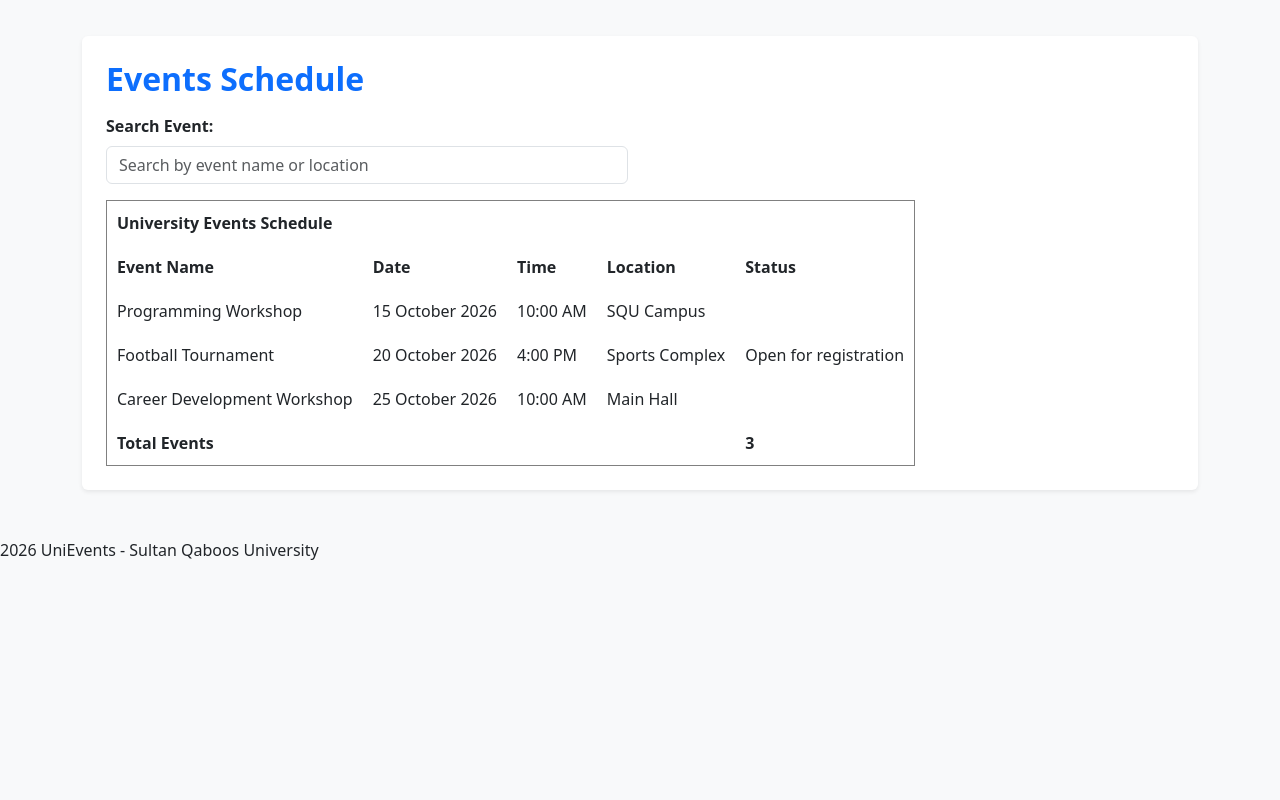
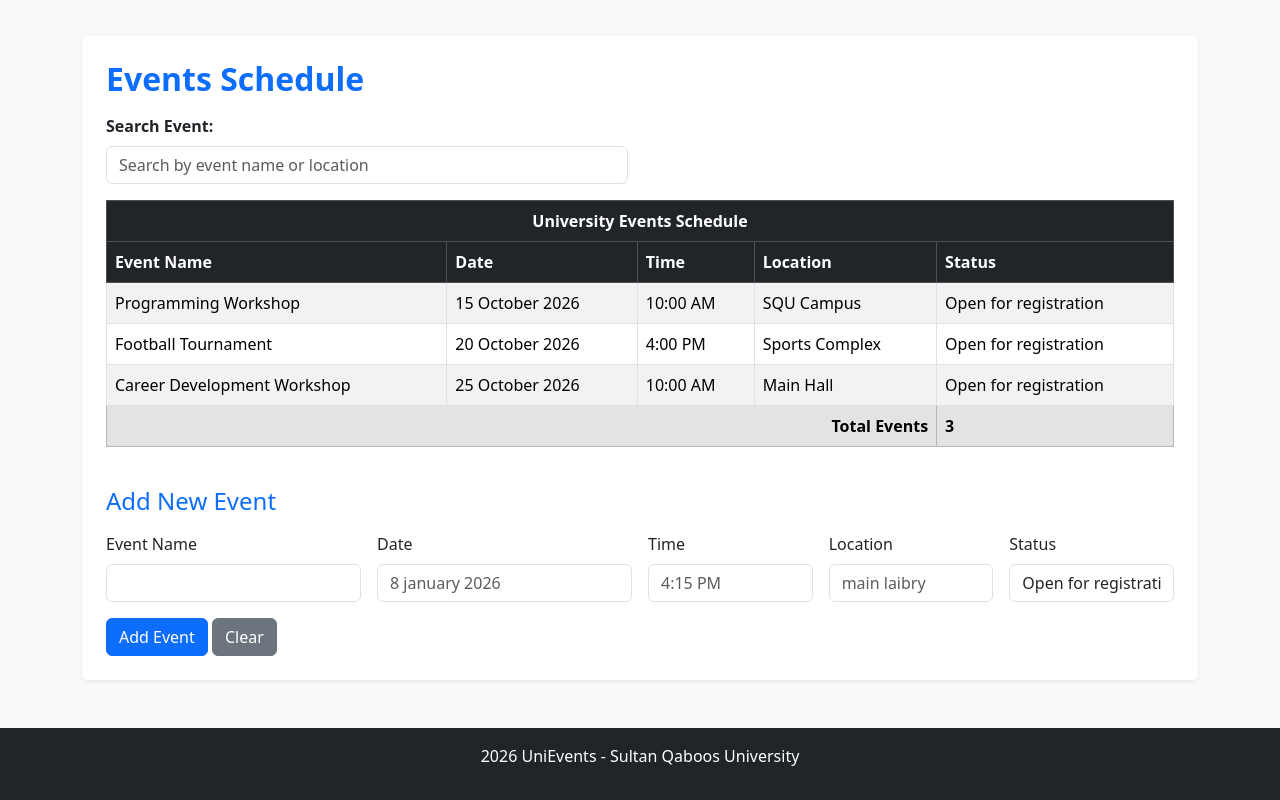
Before and after one commit to s144105-999/UniEvents, a plain HTML site: page events.html in a window 1280 px wide. Shown: the part 905-1705 px from the top of the page. Before the commit the page ends 1483 px from the top, so only its background shows below. Drawn offline with nearby package versions, Linux system fonts and the light colour scheme.

Commit message:
full update

```diff
--- a/events.html
+++ b/events.html
@@ -92,9 +92,11 @@
     <input type="text" id="searchBox" class="form-control" placeholder="Search by event name or location" onkeyup="searchEvents()">
 </div></div>
 <!--dynamic table-->
-<table border="1" cellpadding="10" cellspacing="0">
+<div class="table-responsive mb-4">
+<table class="table table-striped table-bordered">
+    <thead class="table-dark">
     <tr>
-        <th colspan="5">University Events Schedule</th>
+        <th colspan="5" class="text-center">University Events Schedule</th>
     </tr>
     <tr>
         <th>Event Name</th>
@@ -103,35 +105,100 @@
         <th>Location</th>
         <th>Status</th>
     </tr>
-    <tr>
-        <td>Programming Workshop</td>
-        <td>15 October 2026</td>
-        <td>10:00 AM</td>
-        <td>SQU Campus</td>
-        <td rowspan="3">Open for registration</td>
-    </tr>
-    <tr>
-        <td>Football Tournament</td>
-        <td>20 October 2026</td>
-        <td>4:00 PM</td>
-        <td>Sports Complex</td>
-    </tr>
-    <tr>
-        <td>Career Development Workshop</td>
-        <td>25 October 2026</td>
-        <td>10:00 AM</td>
-        <td>Main Hall</td>
-    </tr>
-    <tr>
-        <th colspan="4">Total Events</th>
-        <th>3</th>
-    </tr>
+    </thead>
+    <tbody id="eventsBody"></tbody>
+    <tfoot class="table-secondary">
+        <tr><th colspan="4" class="text-end">Total Events</th><th id="totalEvents">0</th></tr>
+    </tfoot>
 </table>
+</div>
+
+<h4 class="text-primary mb-3">Add New Event</h4>
+        <form id="eventForm" onsubmit="addEvent(event)" class="row g-3">
+            <div class="col-md-3">
+            <label class="form-label">Event Name</label>
+            <input type="text" id="eventName" class="form-control" required></div>
+            <div class="col-md-3">
+            <label class="form-label">Date</label>
+            <input type="text" id="eventDate" class="form-control" placeholder="8 january 2026" required></div>
+            <div class="col-md-2">
+            <label class="form-label">Time</label>
+            <input type="text" id="eventTime" class="form-control" placeholder="4:15 PM" required></div>
+            <div class="col-md-2">
+            <label class="form-label">Location</label>
+            <input type="text" id="eventLocation" class="form-control" placeholder="main laibry" required ></div>
+            <div class="col-md-2">
+            <label class="form-label">Status</label>
+            <input type="text" id="eventStatus" class="form-control" value="Open for registration" required></div>
+            <div class="col-12">
+            <button type="submit" class="btn btn-primary">Add Event</button>
+            <button type="reset" class="btn btn-secondary">Clear</button></div>
+        </form>
+    </section>
+
 </main>
 
-<footer>
+
+<footer class="bg-dark text-white text-center py-3 mt-5">
     <p>2026 UniEvents - Sultan Qaboos University</p>
 </footer>
 
+<script src="https://cdn.jsdelivr.net/npm/bootstrap@5.3.3/dist/js/bootstrap.bundle.min.js"></script>
+<script>
+
+        function EventObject(name, date, time, location, status) {
+            this.name = name;
+            this.date = date;
+            this.time = time;
+            this.location = location;
+            this.status = status;
+        }
+        let eventsArray = [
+        new EventObject("Programming Workshop", "15 October 2026", "10:00 AM", "SQU Campus", "Open for registration"),
+        new EventObject("Football Tournament", "20 October 2026", "4:00 PM", "Sports Complex", "Open for registration"),
+        new EventObject("Career Development Workshop", "25 October 2026", "10:00 AM", "Main Hall", "Open for registration")];
+
+        function addEvent(event) {
+            event.preventDefault();
+            const name =document.getElementById('eventName').value;
+            const date =document.getElementById('eventDate').value;
+            const time =document.getElementById('eventTime').value;
+            const location =document.getElementById('eventLocation').value;
+            const status =document.getElementById('eventStatus').value;
+
+            const newEvent=new EventObject(name, date, time, location, status);
+            eventsArray.push(newEvent);
+            displayEventsTable(eventsArray);
+            document.getElementById("eventForm").reset();
+        }
+
+        function searchEvents(){
+            let keyword=document.getElementById("searchBox").value.toLowerCase();
+            let filteredEvents=[];
+            for (let i=0;i<eventsArray.length;i++){
+                if (eventsArray[i].name.toLowerCase().includes(keyword)||eventsArray[i].location.toLowerCase().includes(keyword)){
+                    filteredEvents.push(eventsArray[i]);
+             }
+        }
+        displayEventsTable(filteredEvents);
+        }
+
+        function displayEventsTable(list){
+            let tbody = document.getElementById("eventsBody");
+            tbody.innerHTML = "";
+            for(let i=0;i<list.length;i++){
+                let row = "<tr>"+
+                    "<td>"+list[i].name+"</td>"+
+                    "<td>"+list[i].date+"</td>"+
+                    "<td>"+list[i].time+"</td>"+
+                    "<td>"+list[i].location+"</td>"+
+                    "<td>"+list[i].status+"</td>"+
+                    "</tr>";
+                tbody.innerHTML += row;
+            }
+            document.getElementById("totalEvents").textContent = list.length;
+        }
+        displayEventsTable(eventsArray);
+</script>
 </body>
 </html>
```
